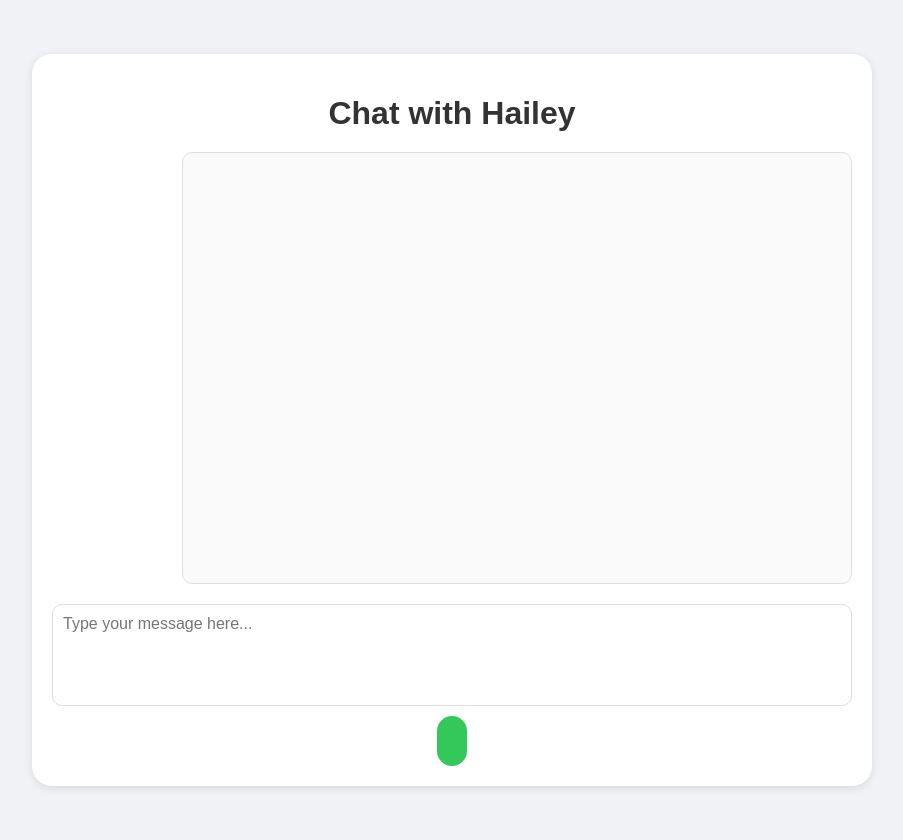
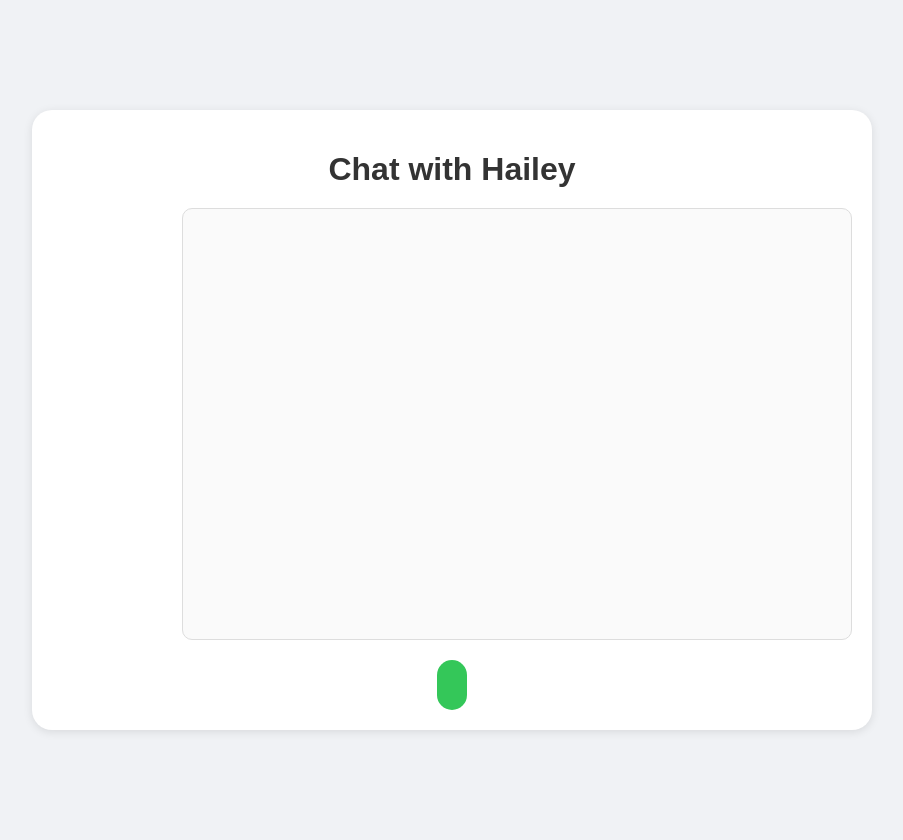
Before and after one commit to hnvt1989/kid_chat, a Flask app: page / in a window 1280 px wide. Shown: the whole page, without its empty margins (188-1091 px from the left). Run offline with Flask 3, Linux system fonts and the light colour scheme.

Commit message:
Remove message text area

```diff
--- a/static/styles.css
+++ b/static/styles.css
@@ -55,28 +55,6 @@ h1 {
     margin-right: auto;
 }
 
-.input-container {
-    display: flex;
-    flex-direction: column;
-    gap: 10px;
-}
-
-.input-wrapper {
-    position: relative;
-    display: flex;
-    align-items: flex-end;
-}
-
-textarea {
-    width: 100%;
-    height: 80px;
-    padding: 10px;
-    border: 1px solid #ddd;
-    border-radius: 10px;
-    resize: none;
-    font-family: inherit;
-    font-size: 16px;
-}
 
 .mic-button {
     background: #34c759;
--- a/templates/index.html
+++ b/templates/index.html
@@ -31,23 +31,17 @@
                 <button id="dismiss-audio-warning" class="audio-button secondary">Continue without Audio</button>
             </div>
         </div>
-        <div class="input-container">
-            <div class="input-wrapper">
-                <textarea id="message" placeholder="Type your message here..." maxlength="200" readonly></textarea>
-            </div>
-            <div class="buttons">
+        <div class="buttons">
                 <button id="mic" class="mic-button call-button" title="Start Call">
                     <svg viewBox="0 0 24 24" aria-hidden="true">
                         <path d="M22 16.92v3a2.09 2.09 0 01-2.26 2.09A19.72 19.72 0 012.28 5.35 2.09 2.09 0 014.37 3h3a1 1 0 011 .75l1.09 4.41a1 1 0 01-.27 1L6.91 11.09a16 16 0 006 6l2.2-2.2a1 1 0 011-.27l4.38 1.09a1 1 0 01.75 1z"/>
                     </svg>
                 </button>
-            </div>
         </div>
     </div>
 
     <script>
     const chatbox = document.getElementById('chatbox');
-    const messageInput = document.getElementById('message');
     const micBtn = document.getElementById('mic');
     const loading = document.getElementById('loading');
     const audioPermissionMessage = document.getElementById('audio-permission');
@@ -183,7 +177,6 @@
             isListening = true;
             showAnimation('listening');
 
-            messageInput.placeholder = "Listening...";
         };
 
         recognition.onresult = (event) => {
@@ -195,12 +188,10 @@
                 const transcript = event.results[i][0].transcript;
                 if (event.results[i].isFinal) {
                     finalTranscript = transcript;
-                    messageInput.value = finalTranscript;
                     // Automatically send the message when final transcript is received
                     sendMessage(finalTranscript);
                 } else {
                     interimTranscript += transcript;
-                    messageInput.value = interimTranscript;
                 }
             }
         };
@@ -218,7 +209,6 @@
                 }
             } else {
                 micBtn.classList.remove('listening');
-                messageInput.placeholder = "Type your message here...";
             }
         };
 
@@ -297,7 +287,6 @@
 
         addMessage(text, true);
         setLoading(true);
-        messageInput.value = '';
 
         try {
             const response = await fetch('/chat', {
@@ -345,7 +334,6 @@
 
                 finalTranscript = '';
                 interimTranscript = '';
-                messageInput.value = '';
                 recognition.start();
             } catch (error) {
                 console.error('Error starting speech recognition:', error);
```
